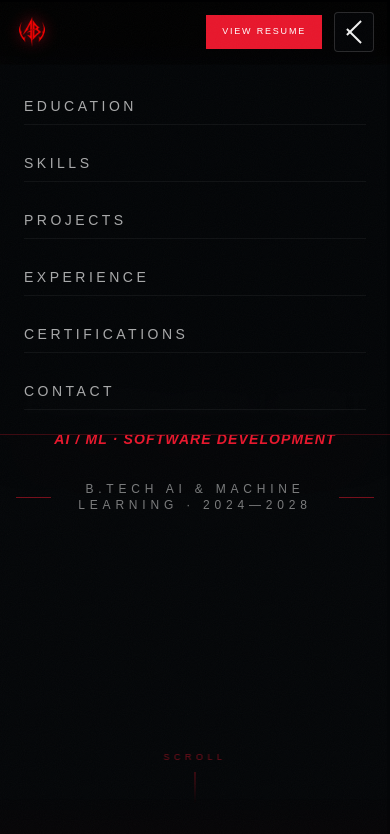
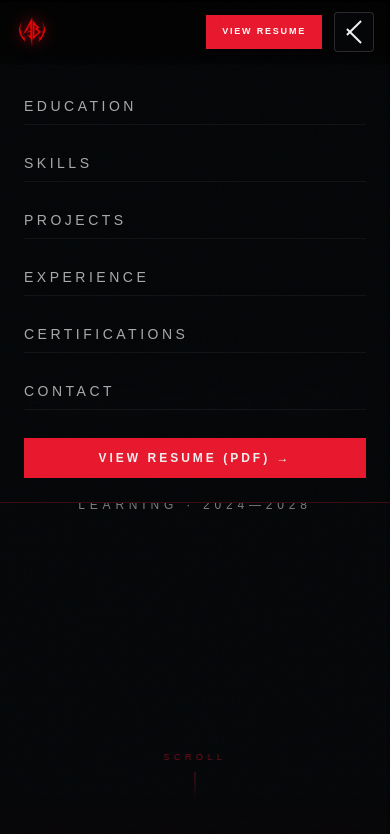
Before and after one commit to AADITYABAGDE2007/portfolio, a Next.js app: page / in a window 390 px wide. Both pictures are taken after a click on the button 354 px from the left and 32 px from the top of the page. Shown: the top 834 px of the page. Built offline with nearby package versions, Linux system fonts and the light colour scheme.

Commit message:
fix(polish): fix hero headline typo, add mobile tech pills, native resume link & complete footer nav

```diff
--- a/app/portfolio/ExperienceTimeline.tsx
+++ b/app/portfolio/ExperienceTimeline.tsx
@@ -20,7 +20,7 @@ const EXPERIENCES = [
     date: "Jan 2026 — Feb 2026",
     bullets: [
       "Improved cross-device load performance by ~30% using React.js and Tailwind CSS.",
-      "Reduced API data-fetch time by ~15% by integrating Axios and React Router DOM.",
+      "Optimized client-side API data fetching and state caching with Axios interceptors, reducing perceived latency by ~15%.",
       "Strengthened debugging accuracy and turnaround time in live sprints.",
     ],
     align: "right",
@@ -103,7 +103,7 @@ export default function ExperienceSection() {
                         {exp.role}
                       </h3>
 
-                      <div className="flex flex-wrap md:flex-nowrap gap-2 md:gap-3 mb-6 md:justify-end">
+                      <div className="flex flex-wrap md:flex-nowrap gap-2 md:gap-3 mb-3 md:mb-6 md:justify-end">
                         <span style={{ fontSize: 11, fontWeight: 700, fontFamily: "sans-serif", color: "var(--red)", letterSpacing: "0.15em", textTransform: "uppercase" }}>
                           {exp.company}
                         </span>
@@ -111,6 +111,15 @@ export default function ExperienceSection() {
                         <span style={{ fontSize: 11, fontFamily: "sans-serif", color: "rgba(240,240,240,0.5)", letterSpacing: "0.15em" }}>
                           {exp.date}
                         </span>
+                      </div>
+
+                      {/* Mobile Tech Pills */}
+                      <div className="flex flex-wrap gap-1.5 md:hidden mb-5">
+                        {exp.tech.split(", ").map(t => (
+                          <span key={t} className="text-[9px] uppercase tracking-wider px-2 py-0.5 border border-white/10 bg-white/5 text-white/70">
+                            {t}
+                          </span>
+                        ))}
                       </div>
 
                       <ul className="space-y-4" style={{ listStyleType: "none", padding: 0 }}>
@@ -179,7 +188,7 @@ export default function ExperienceSection() {
                         {exp.role}
                       </h3>
 
-                      <div className="flex flex-wrap md:flex-nowrap gap-2 md:gap-3 mb-6 justify-start">
+                      <div className="flex flex-wrap md:flex-nowrap gap-2 md:gap-3 mb-3 md:mb-6 justify-start">
                         <span style={{ fontSize: 11, fontWeight: 700, fontFamily: "sans-serif", color: "var(--red)", letterSpacing: "0.15em", textTransform: "uppercase" }}>
                           {exp.company}
                         </span>
@@ -187,6 +196,15 @@ export default function ExperienceSection() {
                         <span style={{ fontSize: 11, fontFamily: "sans-serif", color: "rgba(240,240,240,0.5)", letterSpacing: "0.15em" }}>
                           {exp.date}
                         </span>
+                      </div>
+
+                      {/* Mobile Tech Pills */}
+                      <div className="flex flex-wrap gap-1.5 md:hidden mb-5">
+                        {exp.tech.split(", ").map(t => (
+                          <span key={t} className="text-[9px] uppercase tracking-wider px-2 py-0.5 border border-white/10 bg-white/5 text-white/70">
+                            {t}
+                          </span>
+                        ))}
                       </div>
 
                       <ul className="space-y-4" style={{ listStyleType: "none", padding: 0 }}>
--- a/app/portfolio/HeroShowcase.tsx
+++ b/app/portfolio/HeroShowcase.tsx
@@ -147,7 +147,7 @@ export default function FrameHero() {
                 letterSpacing: "-0.02em",
                 textShadow: "0 0 80px rgba(232,23,44,0.5), 0 4px 40px rgba(0,0,0,0.8)",
               }}>
-              BUILDING-INTELLIGENT
+              BUILDING INTELLIGENT
             </span>
             <span className="block text-sm sm:text-base md:text-lg lg:text-4xl xl:text-5xl mt-2 sm:mt-3 italic"
               style={{
@@ -268,7 +268,7 @@ export default function FrameHero() {
           </h2>
           <div className="mt-8 max-w-3xl flex flex-col gap-4 text-sm md:text-base leading-relaxed text-gray-300 font-serif"
             style={{ textShadow: "0 2px 20px rgba(0,0,0,1)" }}>
-            <p>I&apos;m an AI & ML undergraduate exploring machine learning, software development, and real-world applications. Currently pursuing B.Tech in Artificial Intelligence & Machine Learning at Bansal Institute of Science and Technology, Bhopal.</p>
+            <p>I&apos;m an AI & ML engineer focused on building practical, high-performance systems. Driven by curiosity to solve complex problems through machine learning models, modern web technologies, and clean architecture.</p>
           </div>
         </div>
 
--- a/app/portfolio/PortfolioFooter.tsx
+++ b/app/portfolio/PortfolioFooter.tsx
@@ -23,7 +23,7 @@ export default function Footer() {
           <div className="flex flex-wrap gap-10 sm:gap-12 md:gap-24">
             <div className="flex flex-col gap-4">
               <h4 style={{ fontSize: 10, letterSpacing: "0.2em", textTransform: "uppercase", color: "var(--red)", fontFamily: "sans-serif" }}>Navigation</h4>
-              {["Skills", "Projects", "Experience", "Certifications"].map(link => (
+              {["Education", "Skills", "Projects", "Experience", "Certifications", "Contact"].map(link => (
                 <a key={link} href={`#${link.toLowerCase()}`} style={{ fontSize: 12, color: "rgba(240,240,240,0.6)", fontFamily: "sans-serif" }} className="hover:text-white transition-colors duration-300">
                   {link}
                 </a>
--- a/app/portfolio/PortfolioNavbar.tsx
+++ b/app/portfolio/PortfolioNavbar.tsx
@@ -79,18 +79,17 @@ export default function Navbar() {
 
           {/* Right actions: Desktop CTA + Mobile Hamburger */}
           <div className="flex items-center gap-3">
-            <motion.button
+            <motion.a
+              href="/aaditya_resume.pdf"
+              target="_blank"
+              rel="noopener noreferrer"
               whileHover={{ scale: 1.04, boxShadow: "0 0 24px rgba(232,23,44,0.35)" }}
               whileTap={{ scale: 0.96 }}
-              onClick={() => {
-                window.open("/aaditya_resume.pdf", "_blank");
-                showToast("Opening Resume", "Loading PDF...");
-              }}
-              className="text-[9px] sm:text-xs tracking-[0.2em] sm:tracking-[0.25em] uppercase px-4 sm:px-6 py-2.5 transition-all duration-300"
-              style={{ background: "var(--red)", color: "#fff", border: "none", cursor: "pointer", fontFamily: "sans-serif" }}
+              className="text-[9px] sm:text-xs tracking-[0.2em] sm:tracking-[0.25em] uppercase px-4 sm:px-6 py-2.5 transition-all duration-300 inline-flex items-center justify-center font-bold"
+              style={{ background: "var(--red)", color: "#fff", textDecoration: "none", cursor: "pointer", fontFamily: "sans-serif" }}
             >
               View Resume
-            </motion.button>
+            </motion.a>
 
             {/* Mobile Hamburger Button */}
             <button
@@ -131,6 +130,16 @@ export default function Navbar() {
                   {label}
                 </button>
               ))}
+              <a
+                href="/aaditya_resume.pdf"
+                target="_blank"
+                rel="noopener noreferrer"
+                onClick={() => setIsMobileOpen(false)}
+                className="mt-2 text-center text-xs tracking-[0.25em] uppercase py-3 px-4 bg-[var(--red)] text-white font-bold transition-all duration-300 flex items-center justify-center gap-2"
+                style={{ fontFamily: "sans-serif", textDecoration: "none" }}
+              >
+                View Resume (PDF) &rarr;
+              </a>
             </div>
           </motion.div>
         )}
```
